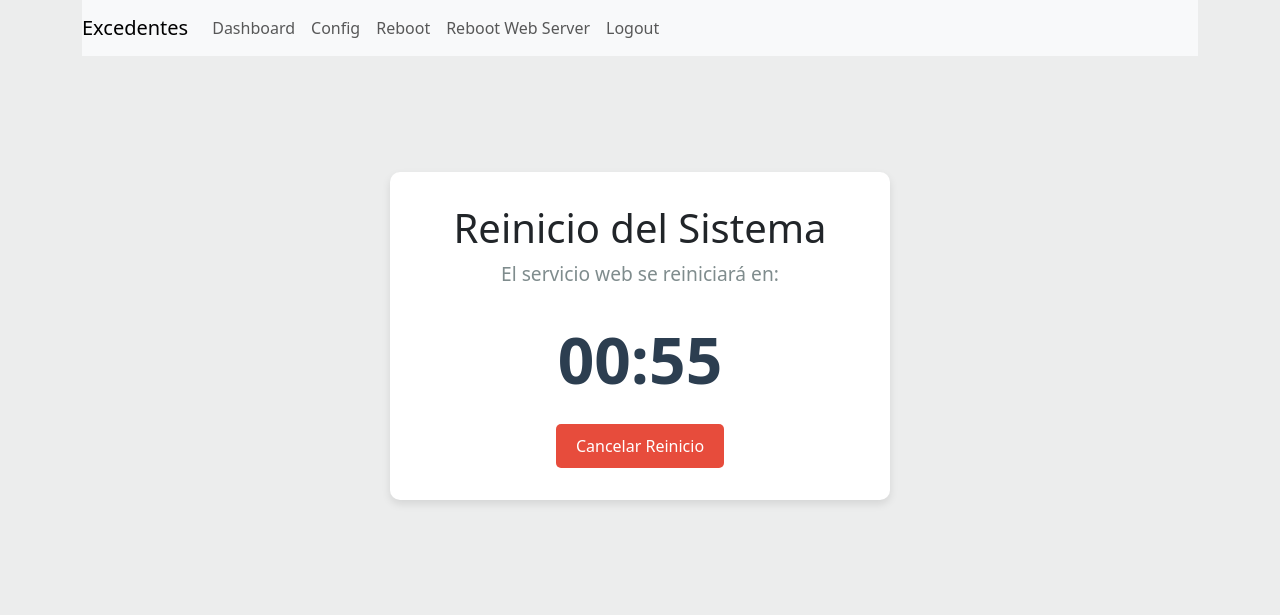
After one commit to imoret/solarMQTT, a Django app: page /reboot_server/ in a window 1280 px wide. The commit adds this page. Shown: the top 615 px of the page. Run offline with Django 4.2, Linux system fonts and the light colour scheme; the visitor is signed in with stand-in values (Sample User, id 1).

Commit message:
Añado la funcionalidad de reinicio del servidor web

```diff
--- a/web/excedentes/templates/excedentes/base.html
+++ b/web/excedentes/templates/excedentes/base.html
@@ -39,6 +39,9 @@
                 <a class="nav-link" href="{% url 'reboot_system' %}">Reboot </a>
               </li>
               <li class="nav-item">
+                <a class="nav-link" href="{% url 'reboot_server' %}">Reboot Web Server</a>
+              </li>
+              <li class="nav-item">
                 <a class="nav-link" href="{% url 'logout' %}">Logout </a>
               </li>
             </ul>
--- a/web/excedentes/templates/excedentes/instalacion.html
+++ b/web/excedentes/templates/excedentes/instalacion.html
@@ -18,7 +18,7 @@
 
   setInterval(function () {
       solicitaDatos();
-  }, 60000);
+  }, 5000);
 
   function solicitaDatos(){
       conecta('get_data');
--- /dev/null
+++ b/web/excedentes/templates/excedentes/reboot_server.html
@@ -0,0 +1,106 @@
+{% extends 'excedentes/base.html' %}
+{% block head %}
+<style>
+    .reboot-content {
+        display: flex;
+        justify-content: center;
+        align-items: center;
+        min-height: 70vh;
+    }
+    .countdown-container {
+        text-align: center;
+        padding: 2rem;
+        border-radius: 10px;
+        background-color: white;
+        box-shadow: 0 4px 8px rgba(0, 0, 0, 0.1);
+        max-width: 500px;
+        width: 90%;
+    }
+    #countdown {
+        font-size: 4rem;
+        font-weight: bold;
+        color: #2c3e50;
+        margin: 1rem 0;
+    }
+    .message {
+        font-size: 1.2rem;
+        color: #7f8c8d;
+        margin-bottom: 1.5rem;
+    }
+    .btn-reboot {
+        padding: 10px 20px;
+        border: none;
+        border-radius: 5px;
+        font-size: 1rem;
+        cursor: pointer;
+        transition: background-color 0.3s;
+        background-color: #e74c3c;
+        color: white;
+    }
+    .btn-reboot:hover {
+        background-color: #c0392b;
+    }
+</style>
+{% endblock %}
+
+{% block content %}
+<div class="reboot-content">
+    <div class="countdown-container">
+        <h1>Reinicio del Sistema</h1>
+        <div class="message">El servicio web se reiniciará en:</div>
+        <div id="countdown">01:00</div>
+        <button id="cancelBtn" class="btn-reboot">Cancelar Reinicio</button>
+    </div>
+</div>
+
+    <script>
+        let countdownInterval;
+        let remainingTime = 60; // 1 minutos en segundos
+
+        function updateDisplay(display, minutes, seconds) {
+            minutes = minutes < 10 ? "0" + minutes : minutes;
+            seconds = seconds < 10 ? "0" + seconds : seconds;
+            display.textContent = minutes + ":" + seconds;
+        }
+
+        function startCountdown(display) {
+            clearInterval(countdownInterval);
+
+            countdownInterval = setInterval(function () {
+                const minutes = Math.floor(remainingTime / 60);
+                const seconds = remainingTime % 60;
+
+                updateDisplay(display, minutes, seconds);
+
+                if (--remainingTime < 0) {
+                    clearInterval(countdownInterval);
+                    display.textContent = "Reiniciando...";
+                    setTimeout(() => {
+                        // Redirigir a la página que ejecuta el reinicio
+                        window.location.href = "/rebooting_server_now/";
+                    }, 1000);
+                }
+            }, 1000);
+        }
+
+        function stopCountdown() {
+            clearInterval(countdownInterval);
+        }
+
+        window.onload = function () {
+            const display = document.querySelector('#countdown');
+            const cancelBtn = document.getElementById('cancelBtn');
+
+            // Iniciar la cuenta atrás
+            startCountdown(display);
+
+            // Cancelar la cuenta atrás al hacer clic
+            cancelBtn.addEventListener('click', function() {
+                stopCountdown();
+                display.textContent = "Reinicio cancelado";
+                cancelBtn.style.display = 'none';
+                document.querySelector('.message').textContent = "El reinicio ha sido cancelado con éxito.";
+            });
+        };
+    </script>
+{% endblock %}
--- a/web/excedentes/urls.py
+++ b/web/excedentes/urls.py
@@ -12,5 +12,7 @@ urlpatterns = [
     path('dispositivo/<str:nombre_dispositivo>/', views.dispositivo, name='dispositivo'),
     path('reset_dispositivo/<int:dispositivo_id>/', views.reset_dispositivo, name='reset_dispositivo'),
     path('reboot_system/', views.reboot_system, name='reboot_system'),
-    path('rebooting_now/', views.rebooting_now, name='rebooting_now')
+    path('reboot_server/', views.reboot_server, name='reboot_server'),
+    path('rebooting_now/', views.rebooting_now, name='rebooting_now'),
+    path('rebooting_server_now/', views.rebooting_server_now, name='rebooting_server_now')
 ]
--- a/web/excedentes/views.py
+++ b/web/excedentes/views.py
@@ -151,6 +151,36 @@ def dispositivo(request, nombre_dispositivo):
     else:
         return redirect('accounts/login/')
 
+def reboot_server(request):
+    if request.user.is_authenticated:
+        return render(request, 'excedentes/reboot_server.html', {})
+    else:
+        return redirect('accounts/login/')
+
+def rebooting_server_now(request):
+    if request.user.is_authenticated:
+        try:
+            # Opción 1: Usando subprocess (más seguro y controlado)
+            subprocess.Popen(['sudo', 'service', 'gunicorn', 'restart'],
+                           stdout=subprocess.DEVNULL,
+                           stderr=subprocess.DEVNULL)
+
+            # Opción 2: Usando os.system (alternativa)
+            # os.system('sudo reboot')
+
+            # Opción 3: Para reinicio con delay (recomendado)
+            # subprocess.Popen(['sudo', 'shutdown', '-r', '+1'],
+            #                stdout=subprocess.DEVNULL,
+            #                stderr=subprocess.DEVNULL)
+
+        except Exception as e:
+            print(f"Error al reiniciar el servicio web: {e}")
+
+        time.sleep(1)
+        return render(request, 'dash_board', {})
+    else:
+        return redirect('accounts/login/')
+
 def reboot_system(request):
     if request.user.is_authenticated:
         message = '{"comando":"rebootSystem"}'
```
